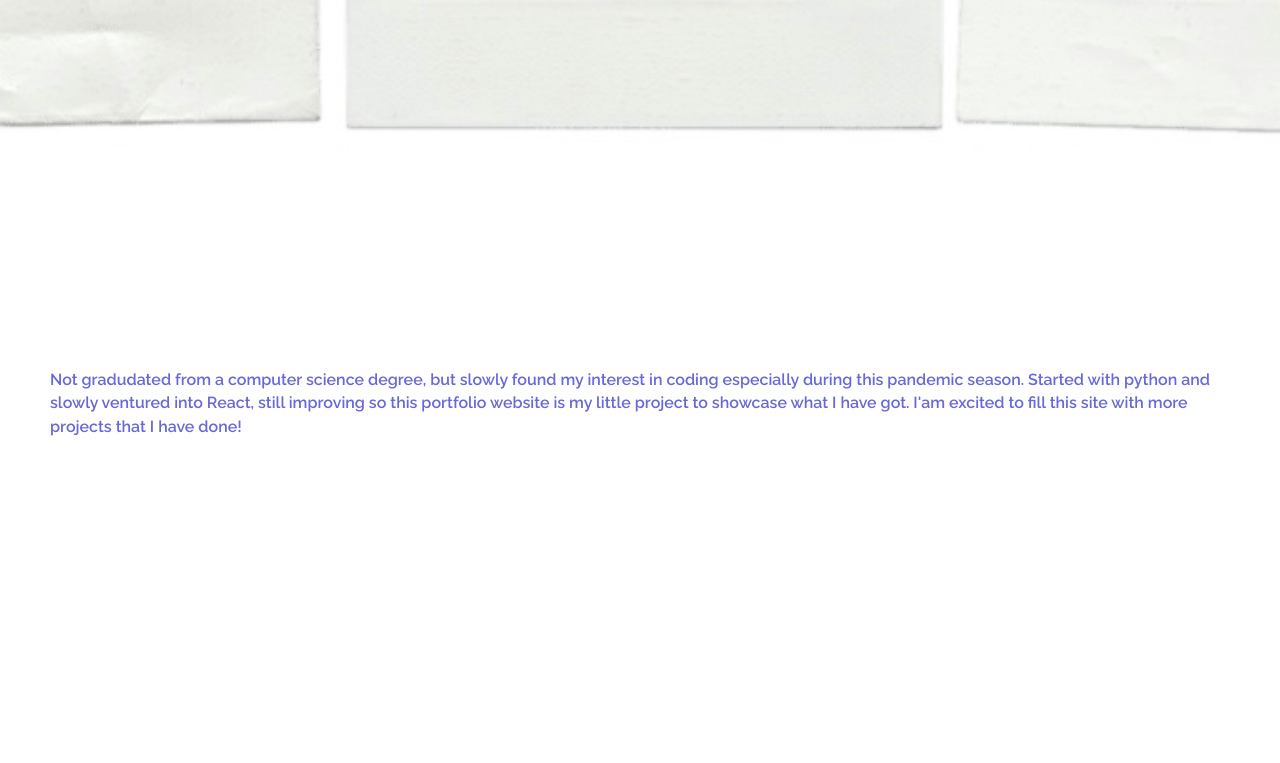
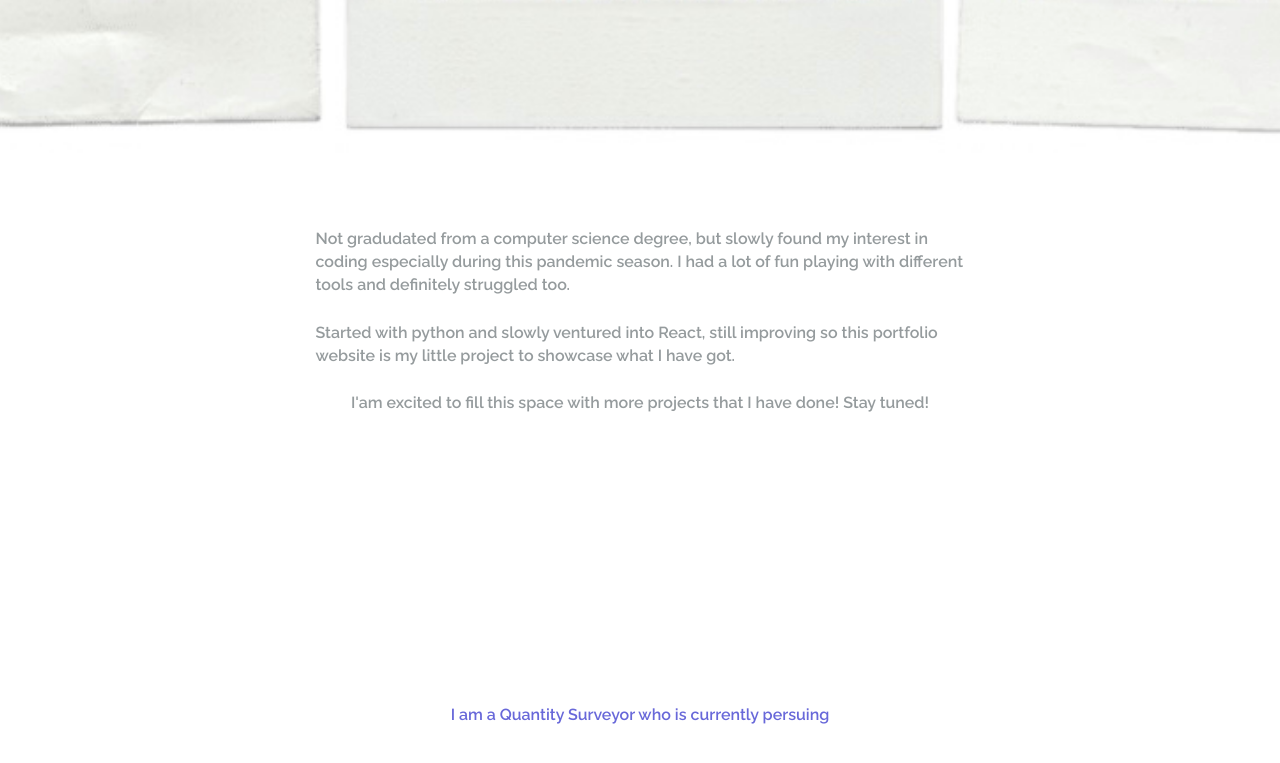
Before and after one commit to smmileely/portfolio-website, a React (Create React App) app: page / in a window 1280 px wide. Shown: the part 727-1490 px from the top of the page. Built offline with nearby package versions, Linux system fonts and the light colour scheme.

Commit message:
Updated profile section description and font color

```diff
--- a/src/Profile/Profile.js
+++ b/src/Profile/Profile.js
@@ -5,28 +5,48 @@ import { COLORS, WEIGHTS } from "../constants";
 const Profile = () => {
   return (
     <ProfileContainer id="profile">
-      <ProfileItems>
-        Not gradudated from a computer science degree, but slowly found my
-        interest in coding especially during this pandemic season. Started with
-        python and slowly ventured into React, still improving so this portfolio
-        website is my little project to showcase what I have got. I'am excited
-        to fill this site with more projects that I have done!
-      </ProfileItems>
+      <ProfileContent>
+        <ProfileP>
+          Not gradudated from a computer science degree, but slowly found my
+          interest in coding especially during this pandemic season. I had a lot
+          of fun playing with different tools and definitely struggled too.
+        </ProfileP>
+        <ProfileP>
+          Started with python and slowly ventured into React, still improving so
+          this portfolio website is my little project to showcase what I have
+          got.
+        </ProfileP>
+        <ProfileP>
+          I'am excited to fill this space with more projects that I have done!
+          Stay tuned!
+        </ProfileP>
+      </ProfileContent>
     </ProfileContainer>
   );
 };
 
 const ProfileContainer = styled.div`
-  height: 500px;
+  height: auto;
   padding: 50px;
   background: white;
   display: flex;
   justify-content: center;
+  align-items: flex-start;
+`;
+
+const ProfileContent = styled.div`
+  display: flex;
+  flex-direction: column;
+  width: 55%;
   align-items: center;
 `;
 
-const ProfileItems = styled.p`
-  color: ${COLORS.secondary};
+const ProfileP = styled.p`
+  margin-top: 24px;
+  display: flex;
+  flex-direction: column;
+
+  color: ${COLORS.gray[500]};
   font-weight: ${WEIGHTS.medium};
 `;
 
```
